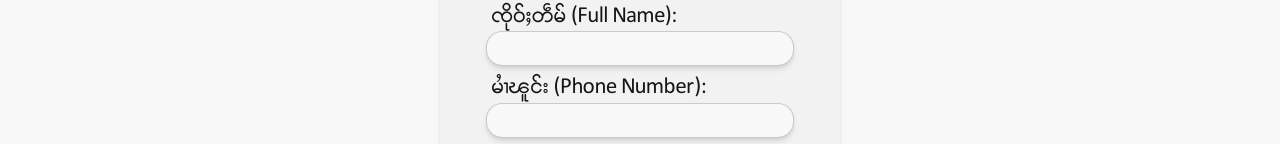
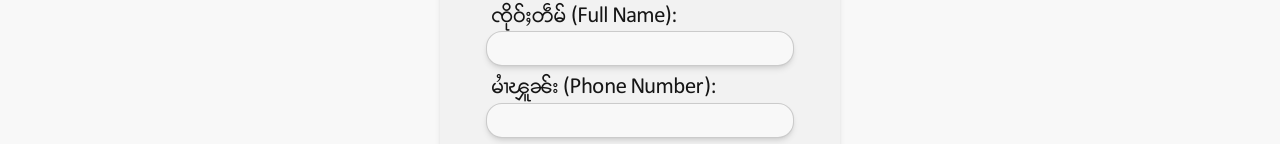
Before and after one commit to h1k4ru-f14m3/scc-lottery-frontend, a Vue app: page /register in a window 1280 px wide. Shown: the part 200-344 px from the top of the page. Built offline with nearby package versions, Linux system fonts and the light colour scheme; no server answers.

Commit message:
Update RegisterPage.vue

```diff
--- a/src/pages/RegisterPage.vue
+++ b/src/pages/RegisterPage.vue
@@ -8,7 +8,7 @@ const response = ref(null)
 
 const formInputs = [
   { name: 'name', label: 'ၸိုဝ်ႈတဵမ် (Full Name):' },
-  { name: 'phone_number', label: 'မၢႆၽူင်း (Phone Number):' },
+  { name: 'phone_number', label: 'မၢႆၾူၼ်း (Phone Number):' },
   { name: 'address', label: 'တီႈယူႇ (Address):' },
   { name: 'password', label: 'မၢႆလပ်ႉ (Password):', type: 'password' },
   { name: 'confirm_password', label: 'သႂ်ႇမၢႆထႅင်ႈၵမ်း (Confirm Password):', type: 'password' },
```
